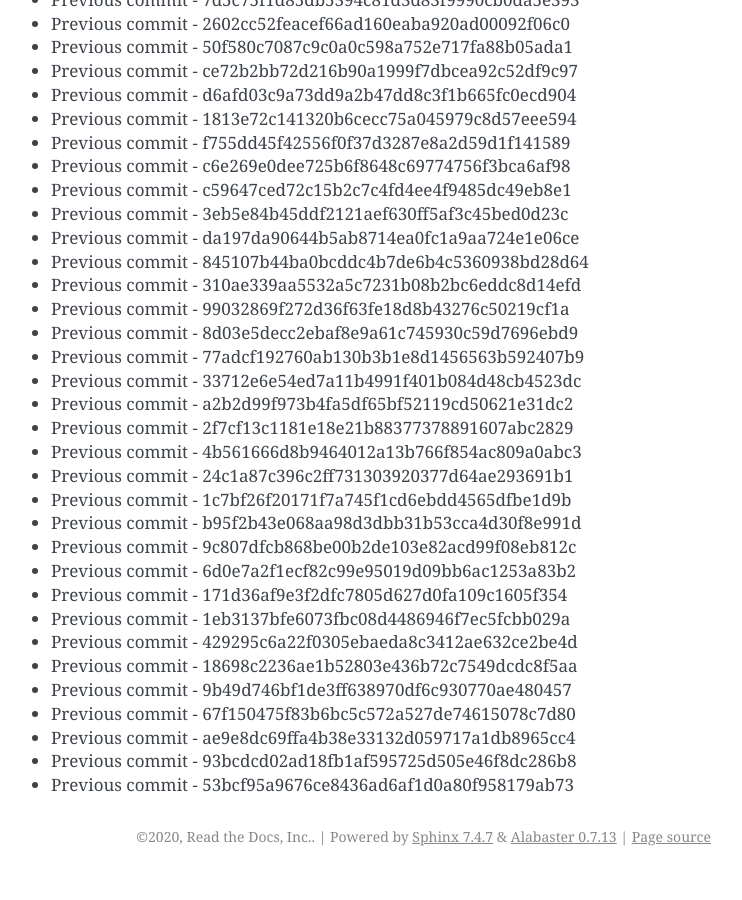
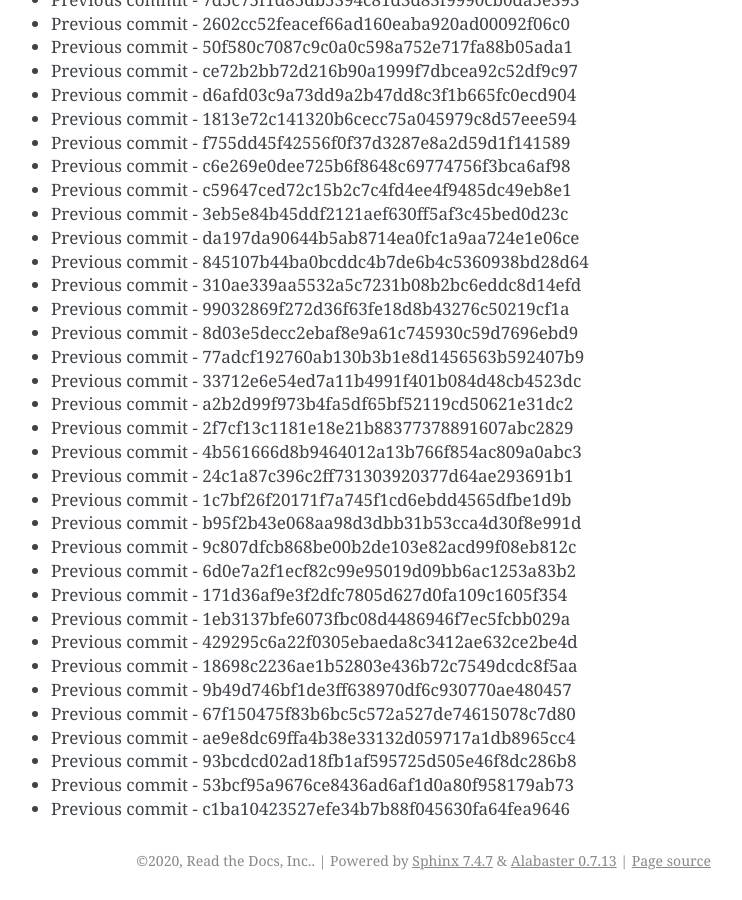
Before and after one commit to readthedocs/rtd-git-stresstest, a Sphinx documentation site: the page built from docs/updates.rst, in a window 1280 px wide and 900 px high, scrolled down 36232 px. Shown: the whole window, without its empty margins (399-1141 px from the left). Built offline with Sphinx 7.4.7, drawn with Linux system fonts in a browser that asks for light colours; before the commit the page ends 37108 px from its top, so only the background shows below that.

Commit message:
Generating commit from previous: c1ba10423527efe34b7b88f045630fa64fea9646

```diff
--- a/docs/updates.rst
+++ b/docs/updates.rst
@@ -1554,3 +1554,4 @@ It can be tested for any performance characteristics.
 * Previous commit - ae9e8dc69ffa4b38e33132d059717a1db8965cc4
 * Previous commit - 93bcdcd02ad18fb1af595725d505e46f8dc286b8
 * Previous commit - 53bcf95a9676ce8436ad6af1d0a80f958179ab73
+* Previous commit - c1ba10423527efe34b7b88f045630fa64fea9646
```
